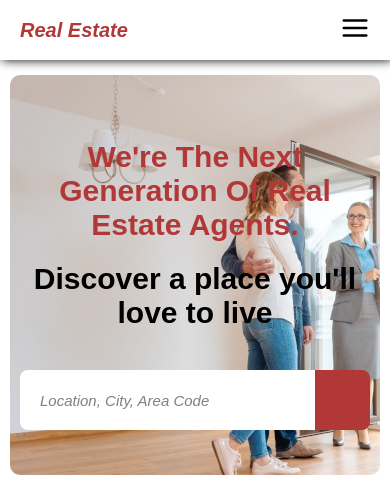
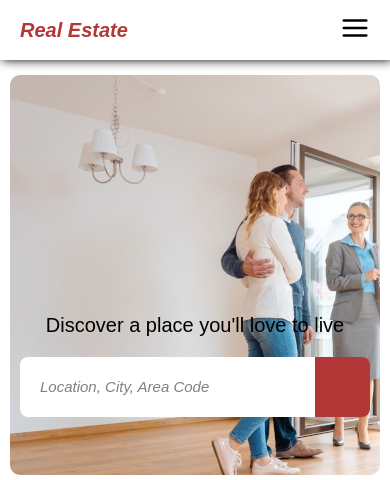
Before and after one commit to mishael1-d/Real-Estate, a React (Create React App) app: page / in a window 390 px wide. Shown: the top 480 px of the page. Built offline with nearby package versions, Linux system fonts and the light colour scheme.

Commit message:
changed banner

```diff
--- a/src/styles/app.css
+++ b/src/styles/app.css
@@ -230,15 +230,16 @@
   .text_content {
     max-width: 350px;
     text-align: center;
+    margin-top: 180px;
   }
   .text_content h2 {
-    font-size: 30px;
-    font-weight: bolder;
+    display: none;
   }
   .text_content p {
-    font-weight: bold;
+    font-weight: 400;
+    font-size: 20px;
     font-weight: 30px;
-    margin-bottom: 40px;
+    margin-bottom: 40px 0;
   }
   .search-container input {
     border-bottom-left-radius: 8px;
```
